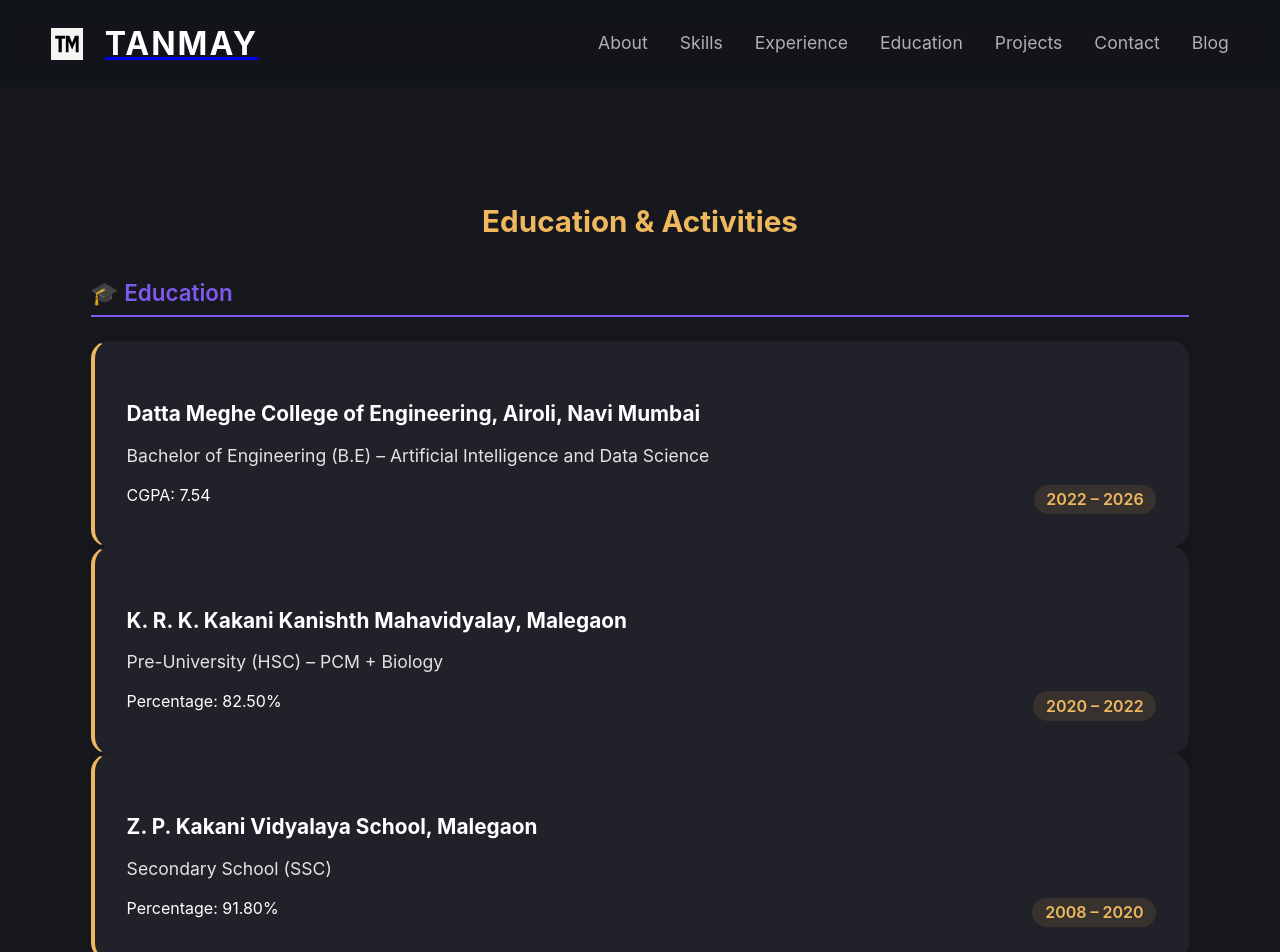
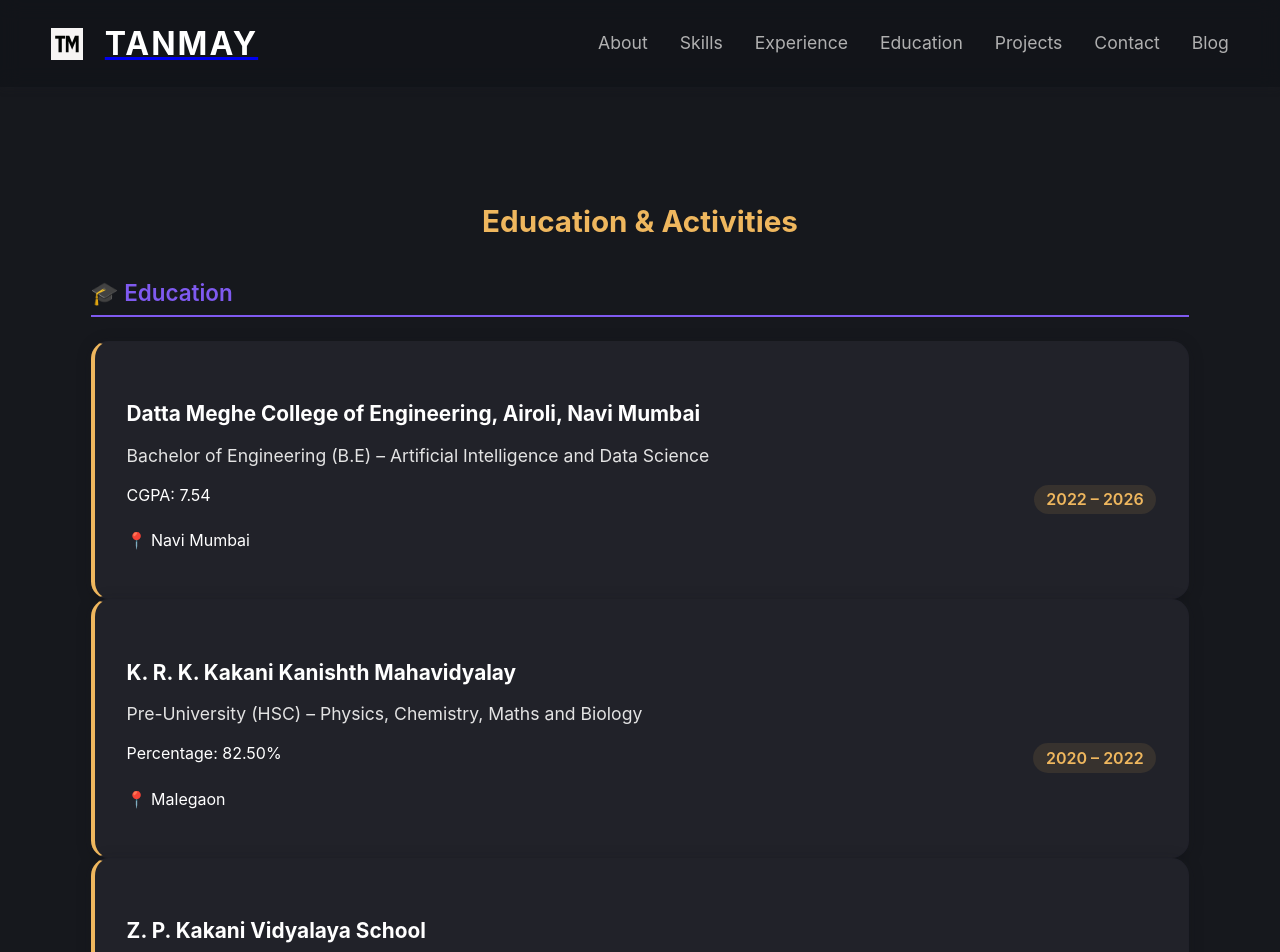
Before and after one commit to tm7218921/Portfolio1, a React (Create React App) app: page /academic-activities in a window 1280 px wide. Shown: the top 952 px of the page. Built offline with nearby package versions, Linux system fonts and the light colour scheme.

Commit message:
Update AcademicActivities.jsx

```diff
--- a/src/pages/AcademicActivities.jsx
+++ b/src/pages/AcademicActivities.jsx
@@ -6,20 +6,23 @@ const academicData = {
     {
       institution: "Datta Meghe College of Engineering, Airoli, Navi Mumbai",
       degree: "Bachelor of Engineering (B.E) – Artificial Intelligence and Data Science",
-      score: "CGPA: 7.54",
-      duration: "2022 – 2026"
+      grade: "CGPA: 7.54",
+      duration: "2022 – 2026",
+      location: "Navi Mumbai"
     },
     {
-      institution: "K. R. K. Kakani Kanishth Mahavidyalay, Malegaon",
-      degree: "Pre-University (HSC) – PCM + Biology",
-      score: "Percentage: 82.50%",
-      duration: "2020 – 2022"
+      institution: "K. R. K. Kakani Kanishth Mahavidyalay",
+      degree: "Pre-University (HSC) – Physics, Chemistry, Maths and Biology",
+      grade: "Percentage: 82.50%",
+      duration: "2020 – 2022",
+      location: "Malegaon"
     },
     {
-      institution: "Z. P. Kakani Vidyalaya School, Malegaon",
-      degree: "Secondary School (SSC)",
-      score: "Percentage: 91.80%",
-      duration: "2008 – 2020"
+      institution: "Z. P. Kakani Vidyalaya School",
+      degree: "Secondary Schooling (SSC)",
+      grade: "Percentage: 91.80%",
+      duration: "2008 – 2020",
+      location: "Malegaon"
     }
   ],
   achievements: [
@@ -49,15 +52,16 @@ export default function AcademicActivities() {
       {/* Education Section */}
       <div className="education__section">
         <h3 className="section__title">🎓 Education</h3>
-        <div className="education__grid">
+        <div className="education__timeline">
           {academicData.education.map((edu, index) => (
             <div key={index} className="education__card">
               <h4 className="education__institution">{edu.institution}</h4>
               <p className="education__degree">{edu.degree}</p>
               <div className="education__details">
-                <span className="education__score">{edu.score}</span>
+                <span className="education__grade">{edu.grade}</span>
                 <span className="education__duration">{edu.duration}</span>
               </div>
+              <p className="education__location">📍 {edu.location}</p>
             </div>
           ))}
         </div>
```
